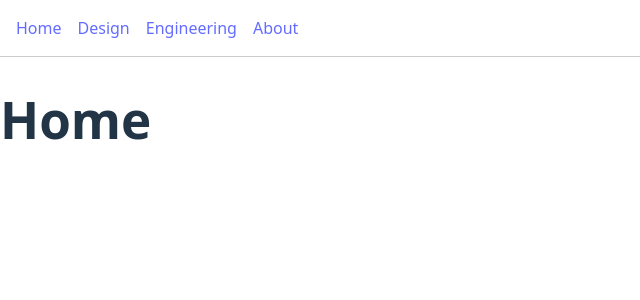
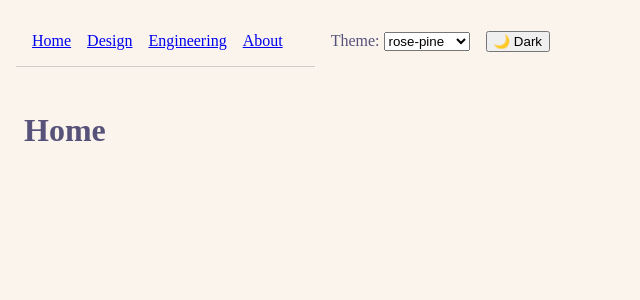
Before and after one commit to johnend/the-future, a React (Vite) app: page / in a window 1280 px wide. Shown: the top 300 px of the page, without its empty margins (0-640 px from the left). Built offline with nearby package versions, Linux system fonts and the light colour scheme.

Commit message:
themes setup

```diff
--- a/src/App.tsx
+++ b/src/App.tsx
@@ -1,23 +1,21 @@
-// NOTE: Outlet might be needed here
 import { Routes, Route } from "react-router-dom";
-import { Nav } from "./components/Nav";
+import Layout from "./Layout";
+import Index from "./pages/Index";
 import Design from "./pages/Design";
 import Engineering from "./pages/Engineering";
 import About from "./pages/About";
 import NotFound from "./pages/NotFound";
-import Index from "./pages/Index";
 
 export default function App() {
   return (
-    <>
-      <Nav />
-      <Routes>
+    <Routes>
+      <Route element={<Layout />}>
         <Route path="/" element={<Index />} />
         <Route path="design" element={<Design />} />
         <Route path="engineering" element={<Engineering />} />
         <Route path="about" element={<About />} />
         <Route path="*" element={<NotFound />} />
-      </Routes>
-    </>
+      </Route>
+    </Routes>
   );
 }
--- /dev/null
+++ b/src/Layout.tsx
@@ -0,0 +1,48 @@
+import { Outlet } from "react-router-dom";
+import { useTheme } from "./hooks/useTheme";
+import { Nav } from "./components/Nav";
+
+type Theme = "rose-pine" | "catppuccin";
+
+export default function Layout() {
+  const { theme, mode, setTheme, toggleMode } = useTheme();
+  const themes: Theme[] = ["rose-pine", "catppuccin"];
+
+  return (
+    <>
+      <div
+        style={{
+          display: "flex",
+          gap: "1rem",
+          alignItems: "center",
+          padding: "0.5rem",
+        }}
+      >
+        <Nav />
+        <label>
+          Theme:
+          <select
+            value={theme}
+            onChange={(e) => setTheme(e.target.value as Theme)}
+            style={{ marginLeft: 4 }}
+          >
+            {themes.map((t) => (
+              <option key={t} value={t}>
+                {t}
+              </option>
+            ))}
+          </select>
+        </label>
+
+        <button onClick={toggleMode}>
+          {mode === "light" ? "🌙 Dark" : "☀️ Light"}
+        </button>
+      </div>
+
+      {/* This is where your page components render */}
+      <main style={{ padding: "1rem" }}>
+        <Outlet />
+      </main>
+    </>
+  );
+}
--- /dev/null
+++ b/src/hooks/useTheme.ts
@@ -0,0 +1,31 @@
+import { useState, useEffect } from "react";
+
+type Theme = "rose-pine" | "catppuccin" | "tokynight" | "kanagawa";
+type Mode = "dark" | "light";
+
+const STORAGE_KEY = "app-theme";
+
+export const useTheme = () => {
+  const [{ theme, mode }, set] = useState<{ theme: Theme; mode: Mode }>(() => {
+    try {
+      const raw = localStorage.getItem(STORAGE_KEY);
+      return raw ? JSON.parse(raw) : { theme: "rose-pine", mode: "light" };
+    } catch {
+      return { theme: "rose-pine", mode: "light" };
+    }
+  });
+
+  useEffect(() => {
+    document.documentElement.className = `theme-${theme}-${mode}`;
+    localStorage.setItem(STORAGE_KEY, JSON.stringify({ theme, mode }));
+  }, [theme, mode]);
+
+  const setTheme = (t: Theme) => set((prev) => ({ ...prev, theme: t }));
+  const toggleMode = () =>
+    set((prev) => ({
+      ...prev,
+      mode: prev.mode === "light" ? "dark" : "light",
+    }));
+
+  return { theme, mode, setTheme, toggleMode };
+};
--- a/src/index.scss
+++ b/src/index.scss
@@ -1,77 +1,8 @@
-body {
-  display: flex;
-  flex-direction: column;
+@import "./styles/themes.scss";
+
+html,
+body,
+#root {
+  background-color: var(--bg);
+  color: var(--text);
 }
-
-#root {
-  width: 100%;
-}
-
-:root {
-  font-family: system-ui, Avenir, Helvetica, Arial, sans-serif;
-  line-height: 1.5;
-  font-weight: 400;
-
-  color-scheme: light dark;
-  color: rgba(255, 255, 255, 0.87);
-  background-color: #242424;
-
-  font-synthesis: none;
-  text-rendering: optimizeLegibility;
-  -webkit-font-smoothing: antialiased;
-  -moz-osx-font-smoothing: grayscale;
-}
-
-a {
-  font-weight: 500;
-  color: #646cff;
-  text-decoration: inherit;
-}
-a:hover {
-  color: #535bf2;
-}
-
-body {
-  margin: 0;
-  display: flex;
-  place-items: center;
-  min-width: 320px;
-  min-height: 100vh;
-}
-
-h1 {
-  font-size: 3.2em;
-  line-height: 1.1;
-}
-
-button {
-  border-radius: 8px;
-  border: 1px solid transparent;
-  padding: 0.6em 1.2em;
-  font-size: 1em;
-  font-weight: 500;
-  font-family: inherit;
-  background-color: #1a1a1a;
-  cursor: pointer;
-  transition: border-color 0.25s;
-}
-button:hover {
-  border-color: #646cff;
-}
-button:focus,
-button:focus-visible {
-  outline: 4px auto -webkit-focus-ring-color;
-}
-
-@media (prefers-color-scheme: light) {
-  :root {
-    color: #213547;
-    background-color: #ffffff;
-  }
-  a:hover {
-    color: #747bff;
-  }
-  button {
-    background-color: #f9f9f9;
-  }
-}
--- /dev/null
+++ b/src/styles/themes.scss
@@ -0,0 +1,40 @@
+$themes: (
+  rose-pine: (
+    light: (
+      bg: #faf4ed,
+      text: #575279,
+    ),
+    dark: (
+      bg: #191724,
+      text: #e0def4,
+    ),
+  ),
+  catppuccin: (
+    light: (
+      bg: #eff1f5,
+      text: #4c4f69,
+    ),
+    dark: (
+      bg: #1e1e2e,
+      text: #cdd6f4,
+    ),
+  ),
+  // tokyonight: (
+  //   light: (),
+  //   dark: (),
+  // ),
+  // kanagawa: (
+  //   light: (),
+  //   dark: (),
+   // ),
+);
+
+@each $themeName, $modes in $themes {
+  @each $mode, $vars in $modes {
+    .theme-#{$themeName}-#{$mode} {
+      @each $token, $color in $vars {
+        --#{$token}: #{$color};
+      }
+    }
+  }
+}
```
